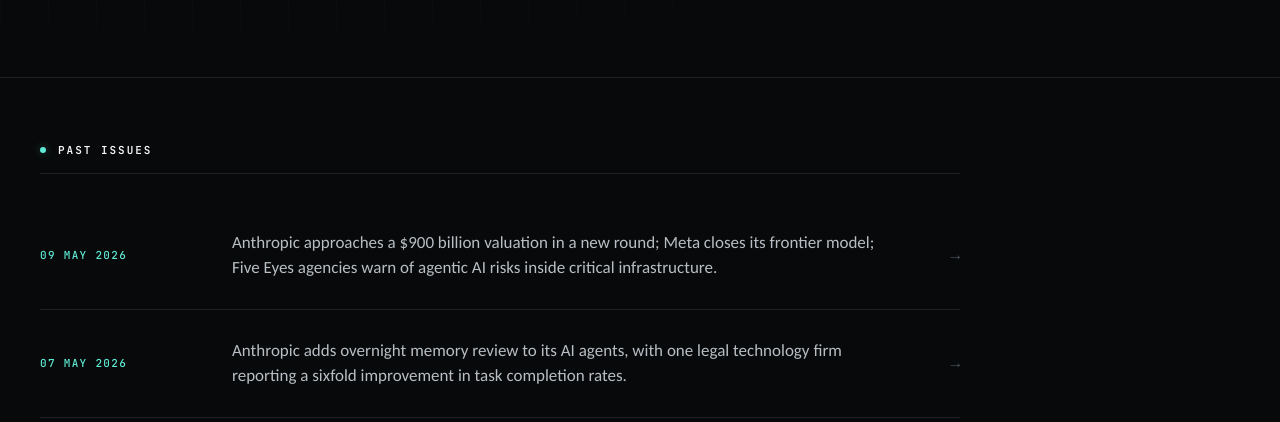
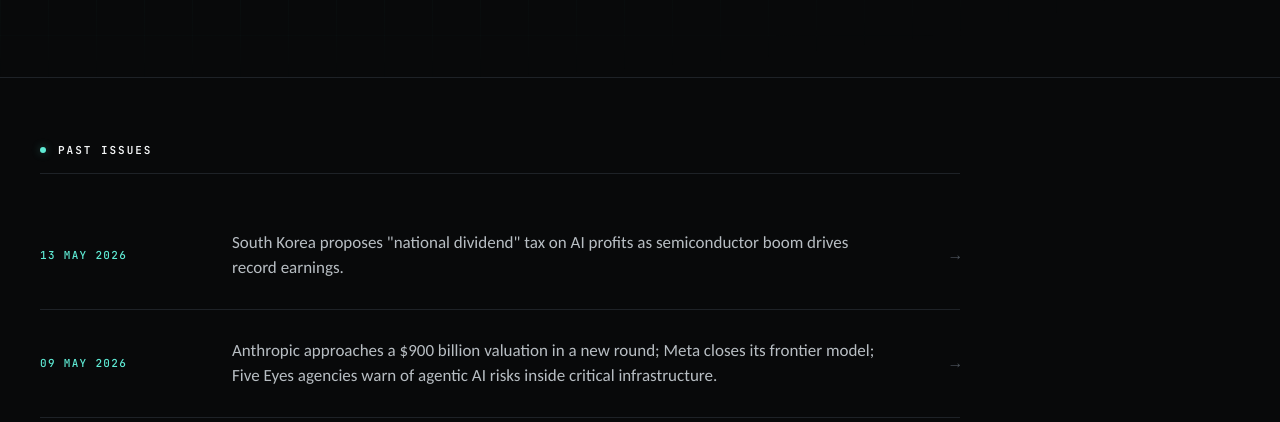
Before and after one commit to Yash-aipulse/AI-Pulse-, a plain HTML site: page archive/index.html in a window 1280 px wide. Shown: the part 378-800 px from the top of the page. Drawn offline with Linux system fonts and the light colour scheme.

Commit message:
Update index.html

```diff
--- a/archive/index.html
+++ b/archive/index.html
@@ -441,6 +441,14 @@
         <!-- Copy one <li> block and fill in date + summary -->
         <!-- ============================================== -->
 
+          <li class="issue-item">
+          <a href="issue-13-may-2026.html" class="issue-link">
+            <span class="issue-date">13 May 2026</span>
+            <span class="issue-summary">South Korea proposes "national dividend" tax on AI profits as semiconductor boom drives record earnings.</span>
+            <span class="issue-arrow">→</span>
+          </a>
+        </li>
+
         <li class="issue-item">
           <a href="issue-09-may-2026.html" class="issue-link">
             <span class="issue-date">09 May 2026</span>
```
